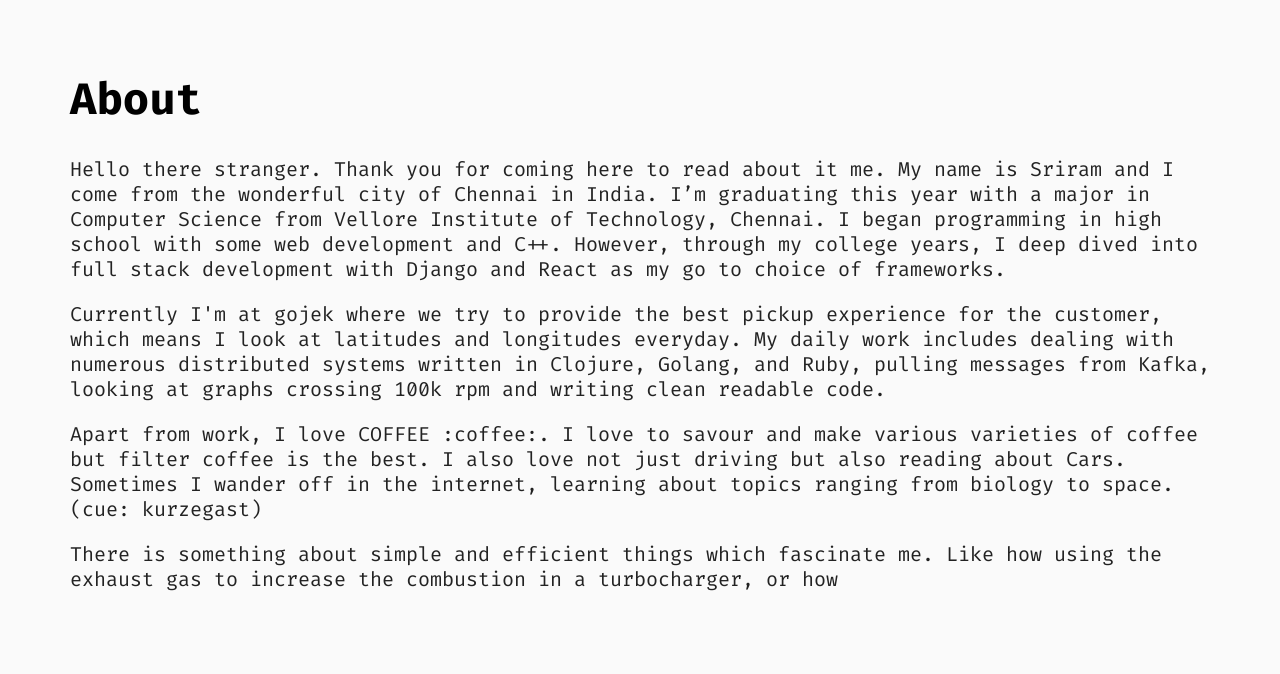
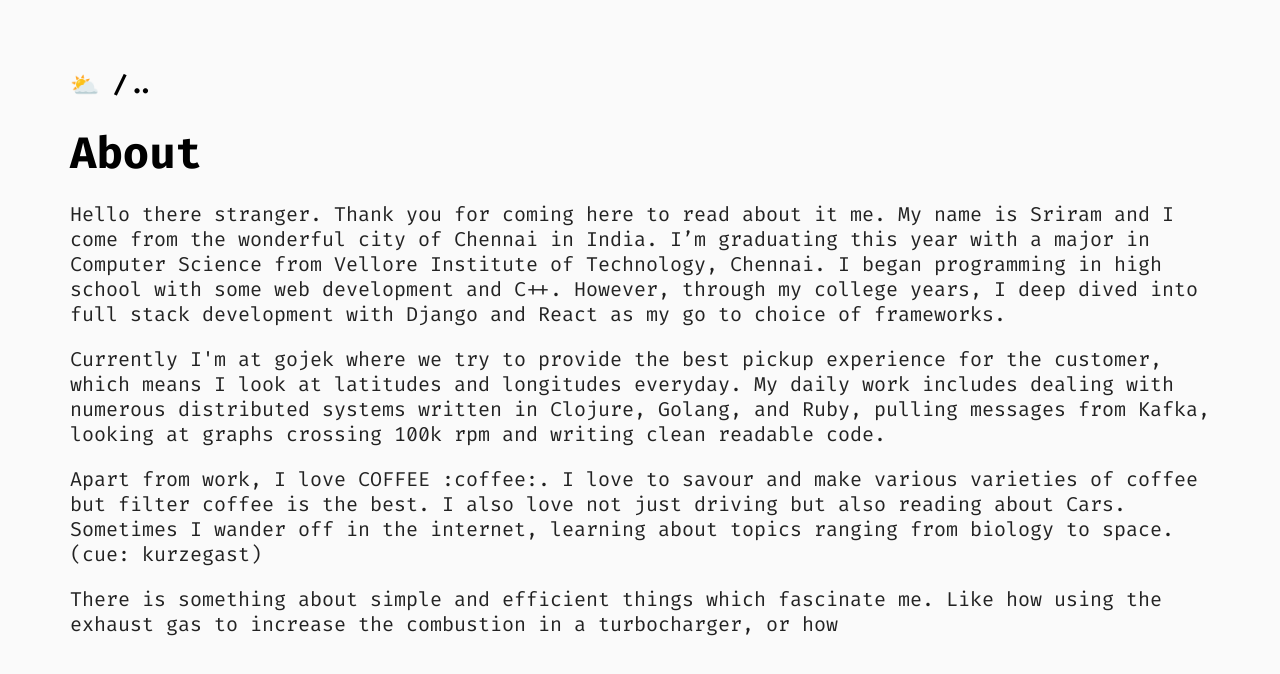
Before and after one commit to digi0ps/.com, a React (Create React App) app: page /whoami in a window 1280 px wide. Shown: the top 674 px of the page. Built offline with nearby package versions, Linux system fonts and the light colour scheme.

Commit message:
Global theming and back to home toggle.

```diff
--- /dev/null
+++ b/src/components/common/back-home.jsx
@@ -0,0 +1,13 @@
+import React from "react";
+import { ThemeToggle } from ".";
+import { Link } from "@reach/router";
+
+function BackToHome() {
+  return (
+    <h3 className="back-home">
+      <ThemeToggle /> <Link to="/">/..</Link>
+    </h3>
+  );
+}
+
+export default BackToHome;
--- /dev/null
+++ b/src/components/common/index.js
@@ -0,0 +1,2 @@
+export { default as ThemeToggle } from "./toggle";
+export { default as BackToHome } from "./back-home";
--- a/src/components/home/toggle.jsx
+++ b/src/components/common/toggle.jsx
@@ -1,12 +1,16 @@
 import React from "react";
+import { THEME_KEY } from "../../constants";
 
 function Toggle() {
-  const [mode, setMode] = React.useState("light");
+  const [mode, setMode] = React.useState(localStorage[THEME_KEY] || "light");
 
   const toggleTheme = (e) => {
     e.preventDefault();
-    mode === "light" ? setMode("dark") : setMode("light");
     document.body.classList.toggle("dark");
+
+    const newMode = mode === "light" ? "dark" : "light";
+    setMode(newMode);
+    localStorage.setItem(THEME_KEY, newMode);
   };
 
   return (
--- a/src/components/contact/index.jsx
+++ b/src/components/contact/index.jsx
@@ -1,10 +1,12 @@
 import React from "react";
 import "./contact.sass";
+import { BackToHome } from "../common";
 
 function Contact() {
   return (
     <main className="contact">
       <header>
+        <BackToHome />
         <h1 className="standard">Contact</h1>
       </header>
       <section>
--- a/src/components/home/index.jsx
+++ b/src/components/home/index.jsx
@@ -1,7 +1,7 @@
 import React from "react";
 import { Link } from "@reach/router";
 
-import ThemeToggle from "./toggle";
+import { ThemeToggle } from "../common";
 import "./home.css";
 
 const LINKS = [
--- a/src/components/whoami/index.jsx
+++ b/src/components/whoami/index.jsx
@@ -1,10 +1,12 @@
 import React from "react";
 import "./whoami.sass";
+import { BackToHome } from "../common";
 
 function About() {
   return (
     <div className="whoami">
       <header>
+        <BackToHome />
         <h1 className="standard">About</h1>
       </header>
       <article>
--- a/src/components/whoami/whoami.sass
+++ b/src/components/whoami/whoami.sass
@@ -1,4 +1,6 @@
 .whoami
+    header h1
+        margin-bottom: 0
     article
         color: #222
         line-height: 2.5rem
--- /dev/null
+++ b/src/constants.js
@@ -0,0 +1 @@
+export const THEME_KEY = "__theme_class_01";
--- a/src/index.css
+++ b/src/index.css
@@ -39,6 +39,7 @@ a:visited {
 h1.standard {
   font-weight: 700;
   font-size: 4.4rem;
+  margin-top: 0px;
 }
 
 .no-select {
--- a/src/index.js
+++ b/src/index.js
@@ -3,6 +3,13 @@ import ReactDOM from "react-dom";
 import "./index.css";
 import App from "./App";
 import * as serviceWorker from "./serviceWorker";
+import { THEME_KEY } from "./constants";
+
+{
+  if (localStorage[THEME_KEY] === "dark") {
+    document.body.classList.add("dark");
+  }
+}
 
 ReactDOM.render(
   <React.StrictMode>
```
